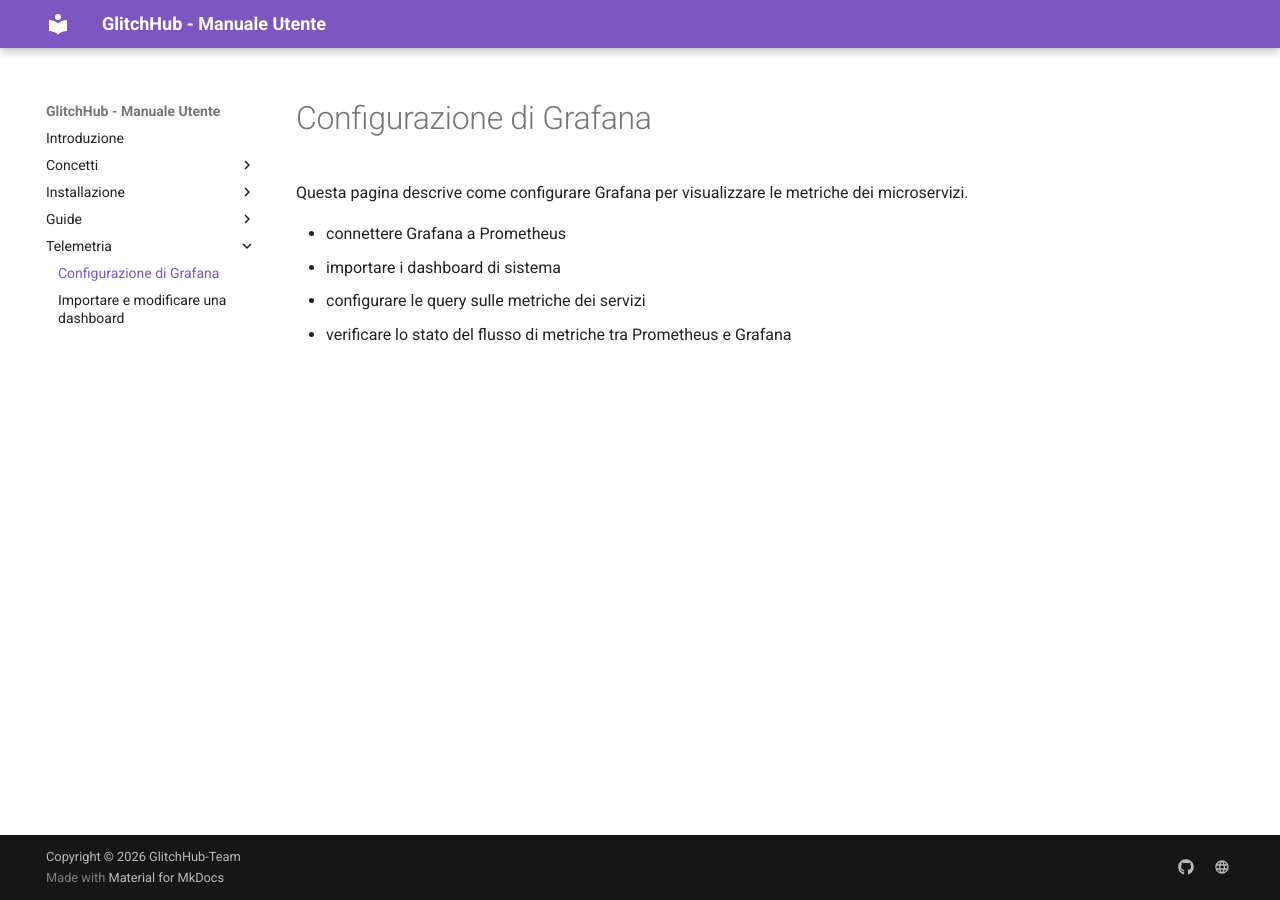
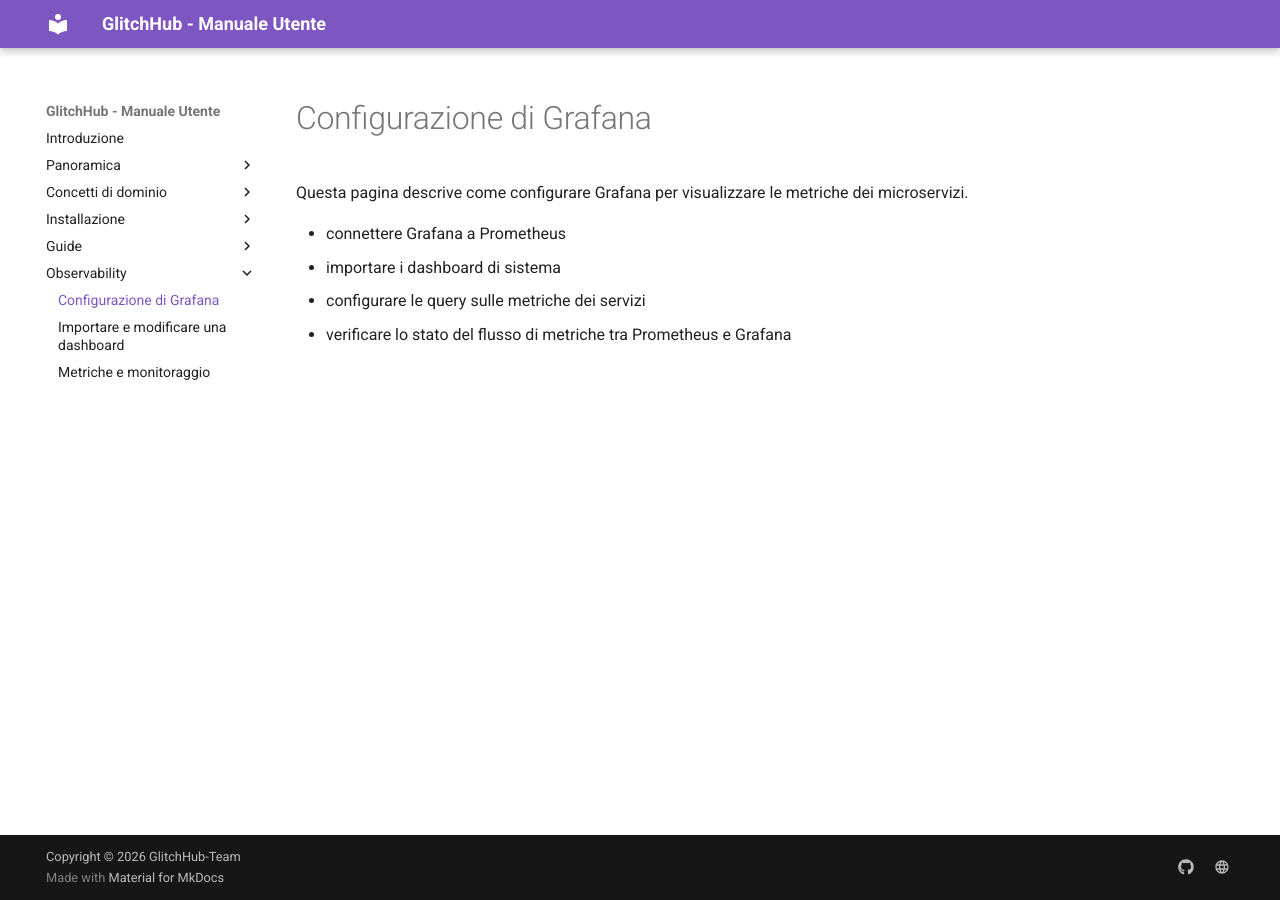
Before and after one commit to GlitchHub-Team/GlitchHub-Team.github.io, an MkDocs documentation site: the page built from src/PB/ManualeUtente/observability/config.md, in a window 1280 px wide. Built offline with MkDocs 1.6.1 and Material for MkDocs 9.7.7, drawn with Linux system fonts in a browser that asks for light colours; some of the changed lines change nothing that is shown.

Commit message:
Allineamento con main

```diff
--- a/mkdocs.yml
+++ b/mkdocs.yml
@@ -6,9 +6,14 @@
 
 nav:
   - Introduzione: index.md
-  - Concetti:
-      - Tipi di utenti: concetti/tipi-utenti.md
-      - Architettura del Sistema: concetti/architettura-sistema.md
+  - Panoramica:
+      - Panoramica sistema: panoramica-sistema.md
+      - Flusso dati: flusso-dati.md
+  - Concetti di dominio:
+      - Autenticazione: concetti/autenticazione.md
+      - Ruoli utente: concetti/ruoli-utente.md
+      - Comandi per gateway e sensori: concetti/comandi.md
+      - Profili GATT supportati: concetti/profili.md
       - Microservizi:
           - Gateway: concetti/microservizi/gateway.md
           - Data Consumer: concetti/microservizi/data-consumer.md
@@ -25,13 +30,31 @@
           - Personalizzare la configurazione: installazione/preparazione-del-sistema/02-configurare-ms.md
           - Avviare il Sistema: installazione/preparazione-del-sistema/03-avvio-sistema.md
   - Guide:
-      - Effettuare il login: guide/login.md
-  - Telemetria:
-      - Configurazione di Grafana: telemetria/config.md
-      - Importare e modificare una dashboard: telemetria/dashboard.md
-#  - Riferimento API:
-#      -
-
+      - Casi d'uso: guide/casi-d-uso.md
+      - Gateway:
+          - Comandi per gateway e sensori: guide/gateway/comandi.md
+          - Creazione ed eliminazione gateway: guide/gateway/create-delete-gateway.md
+          - Creazione ed eliminazione sensore: guide/gateway/create-delete-sensor.md
+          - Commissioning e decommissioning gateway: guide/gateway/commission-decommission-gateway.md
+          - Interruzione e ripresa gateway: guide/gateway/interrupt-resume-gateway.md
+          - Interruzione e ripresa sensore: guide/gateway/interrupt-resume-sensor.md
+          - Reset e riavvio gateway: guide/gateway/reboot-reset-gateway.md
+          - Invio dati IoT: guide/gateway/invio-dati.md
+          - Invio messaggio Hello: guide/gateway/hello.md
+      - Data Consumer:
+          - Ricezione dati IoT: guide/data-consumer/ricezione-dati.md
+      - Dashboard Frontend:
+          - Login: guide/dashboard-frontend/login.md
+          - Gestione account: guide/dashboard-frontend/gestione-account.md
+          - Gestione gateway: guide/dashboard-frontend/gestione-gateway.md
+          - Gestione sensori: guide/dashboard-frontend/gestione-sensori.md
+          - Visualizzazione grafici: guide/dashboard-frontend/visualizzazione-grafici.md
+      - Dashboard Backend:
+          - Login: guide/dashboard-backend/login.md
+  - Observability:
+      - Configurazione di Grafana: observability/config.md
+      - Importare e modificare una dashboard: observability/dashboard.md
+      - Metriche e monitoraggio: observability/metriche-monitoraggio.md
 
 theme:
   name: material
```
Also changed, not shown: src/PB/ManualeUtente/guide/casi-d-uso.md (added), src/PB/ManualeUtente/guide/dashboard-frontend/gestione-account.md (added), src/PB/ManualeUtente/guide/dashboard-frontend/gestione-gateway.md (added), src/PB/ManualeUtente/guide/dashboard-frontend/gestione-sensori.md (added), src/PB/ManualeUtente/guide/dashboard-frontend/visualizzazione-grafici.md (added), src/PB/ManualeUtente/observability/config.md (renamed from src/PB/ManualeUtente/telemetria/config.md), src/PB/ManualeUtente/observability/dashboard.md (renamed from src/PB/ManualeUtente/telemetria/dashboard.md), src/PB/ManualeUtente/observability/metriche-monitoraggio.md (added).
